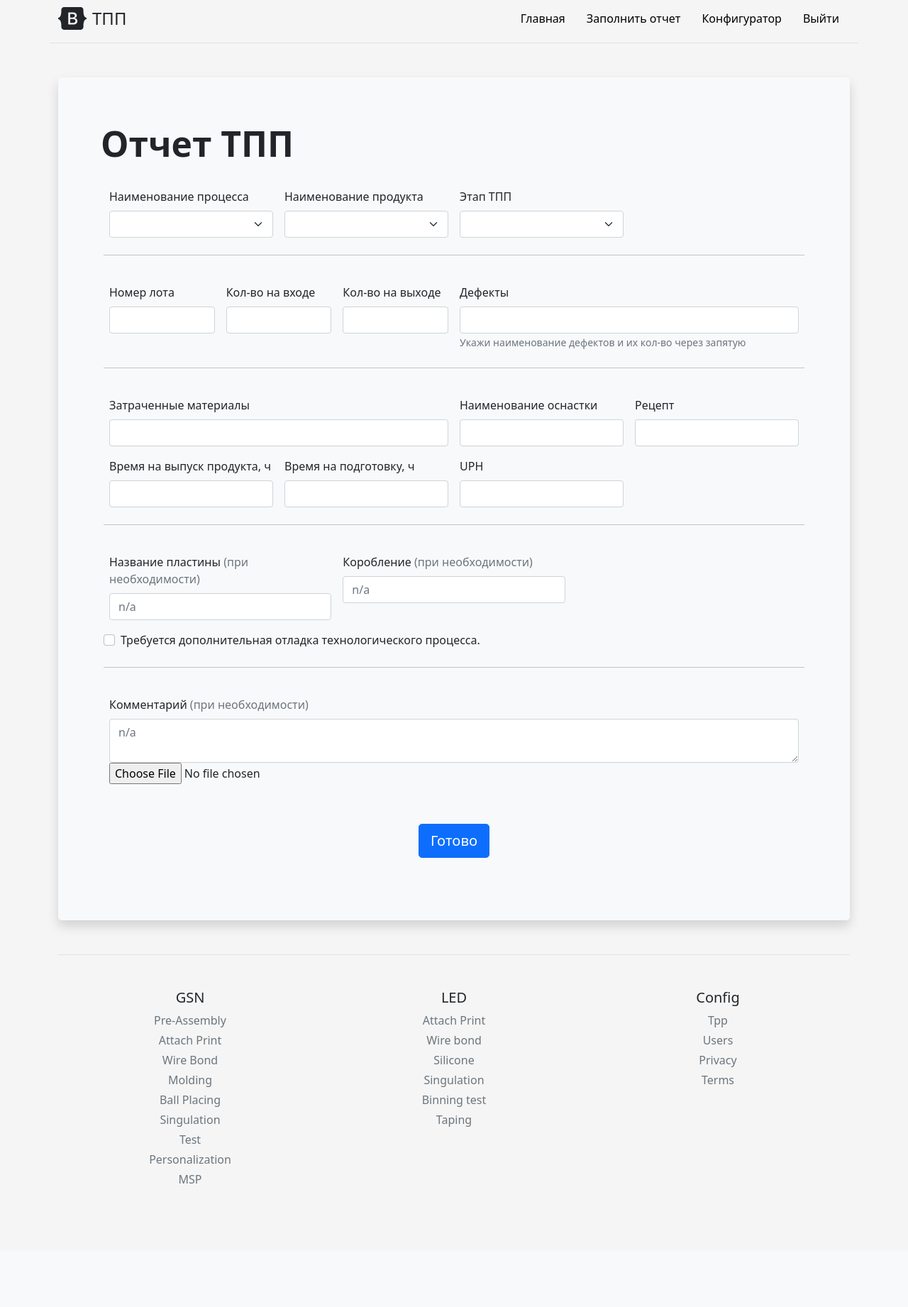
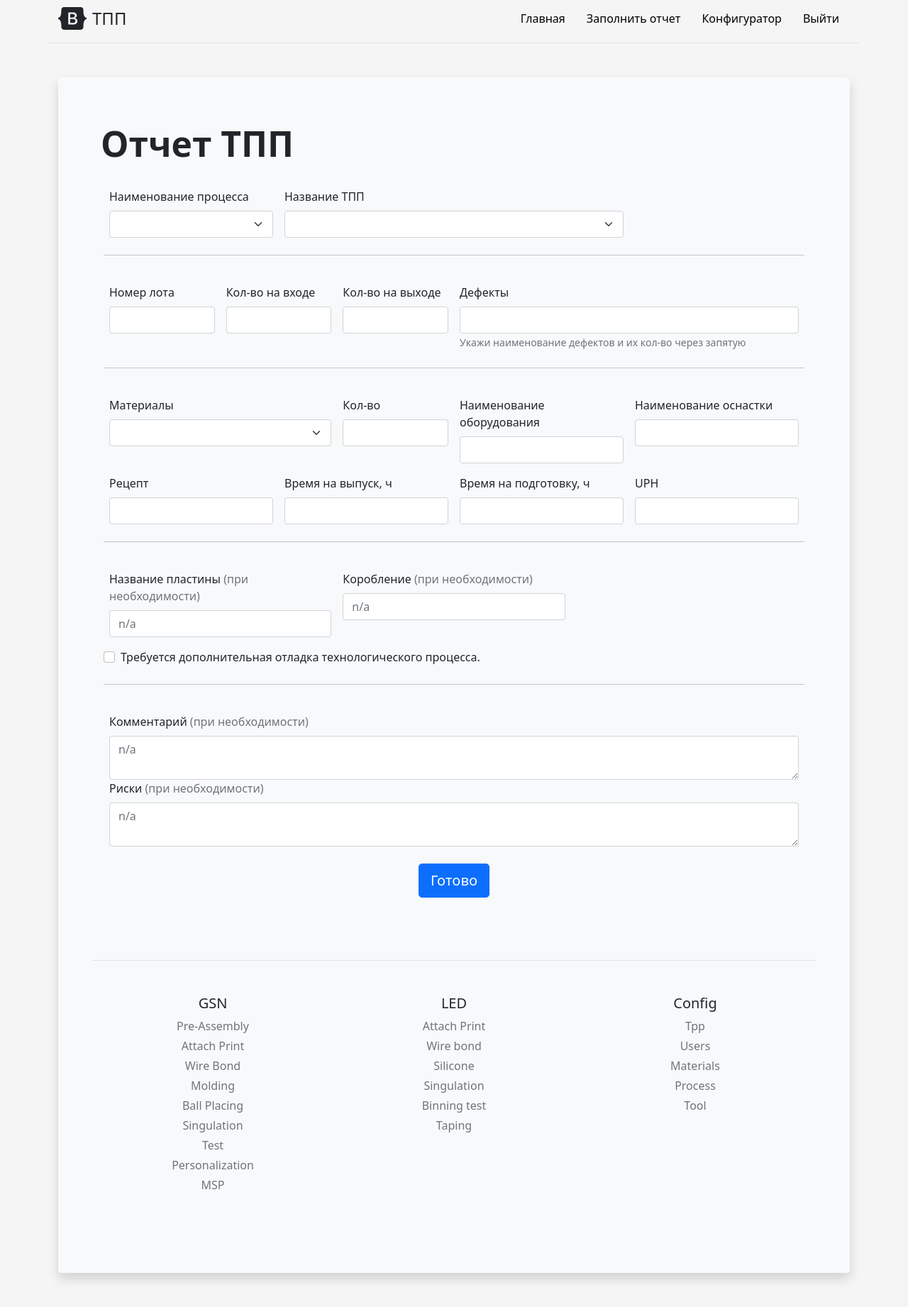
Before and after one commit to art-x7/Flask_test, a Flask app: page /form in a window 1280 px wide. Shown: the whole page at 71% size. Before the commit the page ends 1668 px from the top, so only its background shows below. Run offline with Flask 2, Linux system fonts and the light colour scheme; a user stored in the database is signed in; tables that the repository leaves empty hold one stand-in row (values such as "Sample post"); lists and menus that the app fills with data are empty.

Commit message:
Add process, equipment, tool config ver 0.1

```diff
--- a/config.py
+++ b/config.py
@@ -8,4 +8,4 @@ class Config(object):
     SQLALCHEMY_TRACK_MODIFICATIONS = False
     SECRET_KEY = os.environ.get('SECRET_KEY') or 'you-will-never-guess'
     UPLOAD_FOLDER = '/static/temp'
-    ALLOWED_EXTENSIONS = set(['txt', 'pdf', 'png', 'jpg', 'jpeg', 'gif'])
+    ALLOWED_EXTENSIONS = set(['txt', 'pdf', 'png', 'jpg', 'jpeg'])
--- a/main.py
+++ b/main.py
@@ -19,7 +19,6 @@ def load_user(id):
     from models import User
     return User.query.get(int(id))
 
-
 with app.app_context():
     from models import *
 
--- a/routes.py
+++ b/routes.py
@@ -1,26 +1,24 @@
-from flask import render_template, request, redirect, Blueprint, flash, session
+from config import Config
+
+from flask import render_template, request, redirect, Blueprint, session
 from forms import LoginForm, TppConfigForm, TppConfigUpdate
 from flask_login import current_user, login_user, logout_user, login_required
-from werkzeug.security import generate_password_hash, check_password_hash
-from werkzeug.urls import url_parse
-from werkzeug.utils import secure_filename
-
-from config import Config
+from werkzeug.security import generate_password_hash
 
 
 app_routes = Blueprint("app_routes", __name__)
 
-
 # Основная страница
-@app_routes.route('/', methods=["POST", "GET"])
+@app_routes.route('/main', methods=["POST", "GET"])
+@login_required
 def index():
     from main import db
+    from models import Tpp, Tpp_config
 
-    data_product = db.engine.execute(
-        f"SELECT prod_name FROM Tpp_config ORDER BY prod_name").all()
+    data_product = db.session.query(Tpp_config.prod_name).all()
     product_list = {i[0] for i in data_product}
-    data_process = db.engine.execute(
-        f"SELECT process FROM Tpp ORDER BY process").all()
+
+    data_process = db.session.query(Tpp.process_id).all()
     process_list = {i[0] for i in data_process}
 
     product = [""][0]
@@ -31,42 +29,32 @@ def index():
         tpp_stage = request.form['list_tpp_stage']
         prod_name = request.form['list_product']
 
-        if process == "":
-            resume = db.engine.execute(
-                f"SELECT * FROM tpp WHERE prod_name='{prod_name}' AND tpp_stage='{tpp_stage}' ORDER BY id"
-            ).all()
-
-            sum_qty = db.engine.execute(
-                f"SELECT SUM(qty_in), SUM(qty_out) FROM tpp WHERE prod_name='{prod_name}' AND tpp_stage='{tpp_stage}'"
-            ).all()[0]
-        else:
-            resume = db.engine.execute(
-                f"SELECT * FROM tpp WHERE prod_name='{prod_name}' AND tpp_stage='{tpp_stage}' AND process='{process}'"
-            ).all()
-
-            sum_qty = db.engine.execute(
-                f"SELECT SUM(qty_in), SUM(qty_out) FROM tpp WHERE prod_name='{prod_name}' AND tpp_stage='{tpp_stage}' AND process='{process}'"
-            ).all()[0]
-
+        resume_params = {'prod_name': prod_name, 'tpp_stage': tpp_stage}
+        query = f"SELECT SUM(qty_in), SUM(qty_out) FROM tpp WHERE prod_name='{prod_name}' AND tpp_stage='{tpp_stage}'"
+        if process != "":
+            resume_params = resume_params.update({'process': process})
+            query = query + f" AND process='{process}'"
+        resume = db.session.query(Tpp).filter_by(**resume_params).all()
+        sum_qty = db.engine.execute(query).all()[0]
         product = prod_name
 
     return render_template('index.html', resume=resume, sum_qty=sum_qty, process_list=process_list, product=product, product_list=product_list)
 
 
-# Страница для входа
-@app_routes.route('/login', methods=['GET', 'POST'])
+# Вход/выход
+@app_routes.route('/', methods=['GET', 'POST'])
 def login():
     from models import User
 
     if current_user.is_authenticated:
-        return redirect('/')
+        return redirect('/main')
     form = LoginForm()
     if form.validate_on_submit():
         user = User.query.filter_by(login=form.username.data).first()
         if user is None or not user.check_password(form.password.data):
-            return redirect('/login')
+            return redirect('/')
         login_user(user, remember=form.remember_me.data)
-        return redirect('/')
+        return redirect('/main')
     return render_template('login.html', form=form)
 
 
@@ -80,27 +68,48 @@ def allowed_file(filename):
     return '.' in filename and \
            filename.rsplit('.', 1)[1] in Config.ALLOWED_EXTENSIONS
 
+# разделение строки
+def split_string_prod_name(string):
+    prod_name = string[:string.find("ТПП") - 1]
+    return prod_name
+
+def split_string_numb(string):
+    tpp_splitted = string.split()
+    numb = tpp_splitted[-1].strip("(").strip("№").strip(")")
+    return numb
+
+def split_string_tpp_stage(string):
+    tpp_splitted = string.split()
+    if "единичных" in tpp_splitted:
+        tpp_stage = "ТПП единичных изделий"
+    else:
+        tpp_stage = "ТПП серийных изделий"
+    return tpp_stage
 
 # Страница для заполнения отчета
 @app_routes.route('/form', methods=["POST", "GET"])
 @login_required
 def input_form_page():
     from main import db
-    from models import Tpp
+    from models import Tpp, Tpp_config, Materials, Process
 
-    data_product = db.engine.execute(
-                f"SELECT prod_name FROM Tpp_config WHERE status ='Открыт' ORDER BY prod_name").all()
-    product_list = {i[0] for i in data_product}
-
+    materials_choice = db.session.query(Materials).all()
+    tpp_config = db.session.query(Tpp_config).filter_by(status="Открыт", del_status=True).all()
+    process = db.session.query(Process).all()
     if request.method == "POST":
+        prod_sum = request.form['prod_name']
         process = request.form['process_name']
-        tpp_stage = request.form['tpp_stage']
-        prod_name = request.form['prod_name']
+        tpp_stage = split_string_tpp_stage(prod_sum)
+        prod_name = split_string_prod_name(prod_sum)
+        tpp_numb = split_string_numb(prod_sum)
+        prod_id = db.session.query(Tpp_config).filter_by(tpp_stage=tpp_stage, prod_name=prod_name, tpp_numb=tpp_numb).first()
         lot_name = request.form['lot_name']
-        q_in = request.form['qty_in']
-        q_out = request.form['qty_out']
+        qty_in = request.form['qty_in']
+        qty_out = request.form['qty_out']
         defects = request.form['defects']
         materials = request.form['materials']
+        volume_materials = request.form['volume_materials']
+        equipment = request.form['equipment']
         tool_name = request.form['tool_name']
         recipe = request.form['recipe']
         time_s = request.form['time_s']
@@ -108,17 +117,21 @@ def input_form_page():
         uph = request.form['uph']
         wafer_name = request.form['wafer_name']
         warpage = request.form['warpage']
-        info = request.form['info']
+        willingness = request.form['willingness']
         comment = request.form['comment']
+        risk = request.form['risk']
         user_id = current_user.id
         tpp = Tpp(process=process,
+                prod_id=prod_id,
                 tpp_stage=tpp_stage,
-                prod_name=prod_name,
+                tpp_numb=tpp_numb,
                 lot_name=lot_name,
-                qty_in=q_in,
-                qty_out=q_out,
+                qty_in=qty_in,
+                qty_out=qty_out,
                 defects=defects,
                 materials=materials,
+                volume_materials=volume_materials,
+                equipment=equipment,
                 tool_name=tool_name,
                 recipe=recipe,
                 time_s=time_s,
@@ -126,18 +139,19 @@ def input_form_page():
                 uph=uph,
                 wafer_name=wafer_name,
                 warpage=warpage,
-                info=info,
+                willingness=willingness,
                 comment=comment,
+                risk=risk,
                 user_id=user_id)
 
         try:
             db.session.add(tpp)
             db.session.commit()
-            return redirect('/')
+            return redirect('/main')
         except:
             return "При добавление произошла ошибка"
 
-    return render_template('form_for_tpp/form.html', product_list=product_list)
+    return render_template('form_for_tpp/form.html', tpp_config=tpp_config, materials_choice=materials_choice, process=process)
 
 
 # Страница для конфигурирования ТПП
@@ -148,10 +162,10 @@ def config_tpp():
     from models import Tpp_config
 
     form = TppConfigForm()
-    tpp_config = db.session.query(Tpp_config).all()
+    tpp_config = db.session.query(Tpp_config).filter_by(del_status=True).all()
 
     if form.validate_on_submit():
-        product = Tpp_config.query.filter_by(prod_name=form.prod_name.data, tpp_stage = form.tpp_stage.data,number=form.tpp_numb.data).first()
+        product = Tpp_config.query.filter_by(prod_name=form.prod_name.data, tpp_stage = form.tpp_stage.data, number=form.tpp_numb.data).first()
         if product is None:
             prod_name = form.prod_name.data
             tpp_stage = form.tpp_stage.data
@@ -166,19 +180,19 @@ def config_tpp():
             except:
                 return "При добавление произошла ошибка"
 
-    return render_template('config_tpp.html', form=form, tpp_config=tpp_config)
+    return render_template('config_folder/config_tpp.html', form=form, tpp_config=tpp_config)
 
 
 # Изменение записи Tpp_config
 @app_routes.route('/update/<int:id>', methods=["POST", "GET"])
+@login_required
 def update_config_tpp(id):
     from main import db
     from models import Tpp_config
 
     form = TppConfigUpdate()
-    data_product = db.engine.execute(
-        f"SELECT * FROM Tpp_config WHERE id={id}").all()
 
+    data_product = db.session.query(Tpp_config).filter_by(id=id).all()
     product_to_update = Tpp_config.query.get_or_404(id)
     if request.method == "POST":
         product_to_update.prod_name = request.form["prod_name"]
@@ -189,27 +203,25 @@ def update_config_tpp(id):
         product_to_update.status = request.form["status"]
         try:
             db.session.commit()
-            flash("Product Update Successfully!")
             return redirect('/config_tpp')
         except:
-            flash("Product Not Updated!")
-    return render_template('update.html', data_product=data_product, form=form)
+            return "При обновлении произошла ошибка"
+    return render_template('config_folder/update.html', data_product=data_product, form=form)
 
 
 # Удаление записи Tpp_config
 @app_routes.route('/delete/<int:id>', methods=["POST", "GET"])
+@login_required
 def delete_config_tpp(id):
     from main import db
     from models import Tpp_config
 
     product_to_delete = Tpp_config.query.get_or_404(id)
+    product_to_delete.del_status = False
     try:
-        db.session.delete(product_to_delete)
         db.session.commit()
-        flash("Product Deleted Successfully!")
         return redirect('/config_tpp')
     except:
-        flash("Product Not Deleted!")
         return "При удаление произошла ошибка"
 
 
@@ -218,7 +230,9 @@ def delete_config_tpp(id):
 def config_user():
     from main import db
     from models import User
+
     users = db.session.query(User).all()
+
     if request.method == "POST":
         session.pop('_flashes', None)
         if len(request.form['user_login']) > 4 and len(request.form['user_email']) > 4 \
@@ -232,8 +246,119 @@ def config_user():
             except:
                 return "При добавление произошла ошибка"
 
-    return render_template('config_user.html', users=users)
+    return render_template('config_folder/config_user.html', users=users)
 
+
+# добавление оборудования
+@app_routes.route('/add_materials', methods=["POST", "GET"])
+def add_materials():
+    from main import db
+    from models import Materials, Process
+
+    materials = db.session.query(Materials).all()
+    process = db.session.query(Process).all()
+
+    if request.method == "POST":
+        process_name = request.form['process']
+        material_name = request.form['material']
+        unit = request.form['unit']
+        process_id = db.session.query(Process.id).filter_by(process=process_name).all()[0][0]
+
+        check_process = Materials.query.filter_by(material=material_name).first()
+
+        if check_process is None:
+            add_material = Materials(process_id=process_id, material=material_name, unit=unit)
+
+            try:
+                db.session.add(add_material)
+                db.session.commit()
+                return redirect('/add_materials')
+            except:
+                return "При добавление произошла ошибка"
+    return render_template('config_folder/add_materials.html', materials=materials, process=process)
+
+
+# добавление процесса
+@app_routes.route('/add_process', methods=["POST", "GET"])
+def add_process():
+    from main import db
+    from models import Process
+
+    process = db.session.query(Process).all()
+    if request.method == "POST":
+        new_process = request.form['add_process']
+        check_process = Process.query.filter_by(process=new_process).first()
+
+        if check_process is None:
+            add_process = Process(process=new_process)
+
+            try:
+                db.session.add(add_process)
+                db.session.commit()
+                return redirect('/add_process')
+            except:
+                return "При добавление произошла ошибка"
+
+    return render_template('config_folder/add_process.html', process=process)
+
+
+# добавление обоудования
+@app_routes.route('/add_equipment', methods=["POST", "GET"])
+def add_equipment():
+    from main import db
+    from models import Equipment, Process
+
+    equipments = db.session.query(Equipment).all()
+    process = db.session.query(Process).all()
+
+    if request.method == "POST":
+        process_name = request.form['process']
+        equipment = request.form['equipment']
+
+        process_id = db.session.query(Process.id).filter_by(process=process_name).all()[0][0]
+
+        check_equipment = Equipment.query.filter_by(main=equipment).first()
+
+        if check_equipment is None:
+            add_equipment = Equipment(process_id=process_id, main=equipment)
+            try:
+                db.session.add(add_equipment)
+                db.session.commit()
+                return redirect('/add_equipment')
+            except:
+                return "При добавление произошла ошибка"
+
+    return render_template('config_folder/add_equipment.html', equipments=equipments, process=process)
+
+
+# добавление оснастки
+@app_routes.route('/add_tool', methods=["POST", "GET"])
+def add_tool():
+    from main import db
+    from models import Equipment, Process, Tool
+
+    equipments = db.session.query(Equipment).all()
+    process = db.session.query(Process).all()
+    tools = db.session.query(Tool).all()
+
+    if request.method == "POST":
+        equipment_name = request.form['equipment']
+        tool = request.form['tool']
+
+        equipment_id = db.session.query(Equipment.id).filter_by(main=equipment_name).all()[0][0]
+
+        check_equipment = Tool.query.filter_by(tool=tool).first()
+
+        if check_equipment is None:
+            add_tool = Tool(tool=tool, equipment_id=equipment_id)
+            try:
+                db.session.add(add_tool)
+                db.session.commit()
+                return redirect('/add_tool')
+            except:
+                return "При добавление произошла ошибка"
+
+    return render_template('config_folder/add_tool.html', equipments=equipments, process=process, tools=tools)
 
 # Страница для 404 ошибки
 @app_routes.errorhandler(404)
--- a/templates/base.html
+++ b/templates/base.html
@@ -61,8 +61,9 @@
         <ul class="list-unstyled text-small">
           <li class="mb-1"><a class="link-secondary text-decoration-none" href="/config_tpp">Tpp</a></li>
           <li class="mb-1"><a class="link-secondary text-decoration-none" href="/config_user">Users</a></li>
-          <li class="mb-1"><a class="link-secondary text-decoration-none" href="#">Privacy</a></li>
-          <li class="mb-1"><a class="link-secondary text-decoration-none" href="#">Terms</a></li>
+          <li class="mb-1"><a class="link-secondary text-decoration-none" href="/add_materials">Materials</a></li>
+          <li class="mb-1"><a class="link-secondary text-decoration-none" href="/add_process">Process</a></li>
+          <li class="mb-1"><a class="link-secondary text-decoration-none" href="/add_tool">Tool</a></li>
         </ul>
       </div>
     </div>
--- a/templates/form_for_tpp/form.html
+++ b/templates/form_for_tpp/form.html
@@ -14,42 +14,24 @@
         <div class="row g-3">
           <div class="col-sm-3">
             <label for="proces_name" class="form-label">Наименование процесса</label>
-            <select class="form-select" name="process_name" id="process_name" required >
-              <option></option>
-              <option>Pre-Assembly</option>
-              <option>Attach Print</option>
-              <option>Wire Bond</option>
-              <option>Molding</option>
-              <option>Ball Placing</option>
-              <option>Singulation</option>
-              <option>Functional Test</option>
-              <option>Test Gate</option>
-              <option>MSP</option>
+            <select class="form-select" name="process" id="process" required>
+                <option></option>
+                {% for i in process %}
+                <option>{{i.process}}</option>
+                {% endfor %}
             </select>
           <div class="invalid-feedback">
             Введите название продукта.
           </div>
         </div>
 
-        <div class="col-sm-3">
-          <label for="prod_name" class="form-label">Наименование продукта</label>
+        <div class="col-sm-6">
+          <label for="prod_name" class="form-label">Название ТПП</label>
           <select class="form-select" name="prod_name" id="prod_name" required>
              <option></option>
-                {% for i in product_list %}
-                <option>{{i}}</option>
+                {% for i in tpp_config %}
+                <option>{{i.prod_name}} {{i.tpp_stage}} (№{{i.number}})</option>
                 {% endfor %}
-          </select>
-        <div class="invalid-feedback">
-          Введите название продукта.
-        </div>
-        </div>
-
-        <div class="col-sm-3">
-          <label for="tpp_stage" class="form-label"> Этап ТПП</label>
-          <select class="form-select" name="tpp_stage" id="tpp_stage" required>
-            <option></option>
-            <option>ТПП единичных изделий</option>
-            <option>ТПП серийных изделий</option>
           </select>
         <div class="invalid-feedback">
           Введите название продукта.
@@ -93,17 +75,37 @@
 
         <hr class="my-4">
 
-        <div class="col-sm-6">
-          <label for="materials" class="form-label">Затраченные материалы</label>
-          <input type="text" class="form-control" name="materials" id="materials" required>
+        <div class="col-sm-4">
+          <label for="materials" class="form-label">Материалы</label>
+          <select class="form-select" name="materials" id="materials" required>
+             <option></option>
+                {% for i in materials_choice %}
+                <option>{{i.material}}</option>
+                {% endfor %}
+          </select>
+          <div class="invalid-feedback">
+            Введите наименования и количество затраченных материалов .
+          </div>
+        </div>
+        <div class="col-sm-2">
+          <label for="volume_materials" class="form-label">Кол-во</label>
+          <input type="number" class="form-control" name="volume_materials" id="volume_materials" required>
           <div class="invalid-feedback">
             Введите наименования и количество затраченных материалов .
           </div>
         </div>
 
         <div class="col-sm-3">
+          <label for="equipment" class="form-label">Наименование оборудования</label>
+          <input type="text" class="form-control" name="equipment" id="equipment">
+          <div class="invalid-feedback">
+            Введите наименование используемой оснастки.
+          </div>
+        </div>
+
+        <div class="col-sm-3">
           <label for="tool_name" class="form-label">Наименование оснастки</label>
-          <input type="text" class="form-control" name="tool_name" id="tool_name" required>
+          <input type="text" class="form-control" name="tool_name" id="tool_name">
           <div class="invalid-feedback">
             Введите наименование используемой оснастки.
           </div>
@@ -118,7 +120,7 @@
         </div>
 
         <div class="col-sm-3">
-          <label for="time_s" class="form-label">Время на выпуск продукта, ч</label>
+          <label for="time_s" class="form-label">Время на выпуск, ч</label>
           <input type="text" class="form-control" name="time_s" id="time_s" required>
           <div class="invalid-feedback">
             Введите затраченное время.
@@ -160,9 +162,9 @@
         </div>
 
         <div class="form-check">
-          <input type="checkbox" class="form-check-input" name="info" id="info" value="процесс не готов">
-          <input type="hidden" class="form-check-input" name="info" id="info" value="процесс готов">
-          <label class="form-check-label" for="info">Требуется дополнительная отладка технологического процесса.</label>
+          <input type="checkbox" class="form-check-input" name="willingness" id="willingness" value="процесс не готов">
+          <input type="hidden" class="form-check-input" name="willingness" id="willingness" value="процесс готов">
+          <label class="form-check-label" for="willingness">Требуется дополнительная отладка технологического процесса.</label>
         </div>
 
         <hr class="my-4">
@@ -173,10 +175,14 @@
           <div class="invalid-feedback">
             Введите комментарий.
           </div>
+
         <div class="col-sm-12">
-            <p><input type=file name=file></p>
+          <label for="risk" class="form-label">Риски <span class="text-muted">(при необходимости)</span></label>
+          <textarea type="textarea" class="form-control" name="risk" id="risk" placeholder="n/a"></textarea>
+          <div class="invalid-feedback">
+            Введите комментарий.
+        </div>
 
-        </div>
         </div>
         <div class="py-4 text-center">
           <button class="btn btn-lg btn-primary btn-block" type="submit"> Готово </button>
```
Also changed, not shown: forms.py (+13 -2 lines), models.py (+46 -6 lines), templates/config_folder/add_equipment.html (added, +55 -0 lines), templates/config_folder/add_materials.html (added, +62 -0 lines), templates/config_folder/add_process.html (added, +45 -0 lines), templates/config_folder/add_tool.html (added, +55 -0 lines), templates/config_folder/config_tpp.html (renamed from templates/config_tpp.html, +7 -1 lines), templates/config_folder/update.html (renamed from templates/update.html, +6 -6 lines), templates/login.html (+0 -12 lines), templates/config_folder/config_user.html (renamed from templates/config_user.html), tpp.db, 1 other file.
